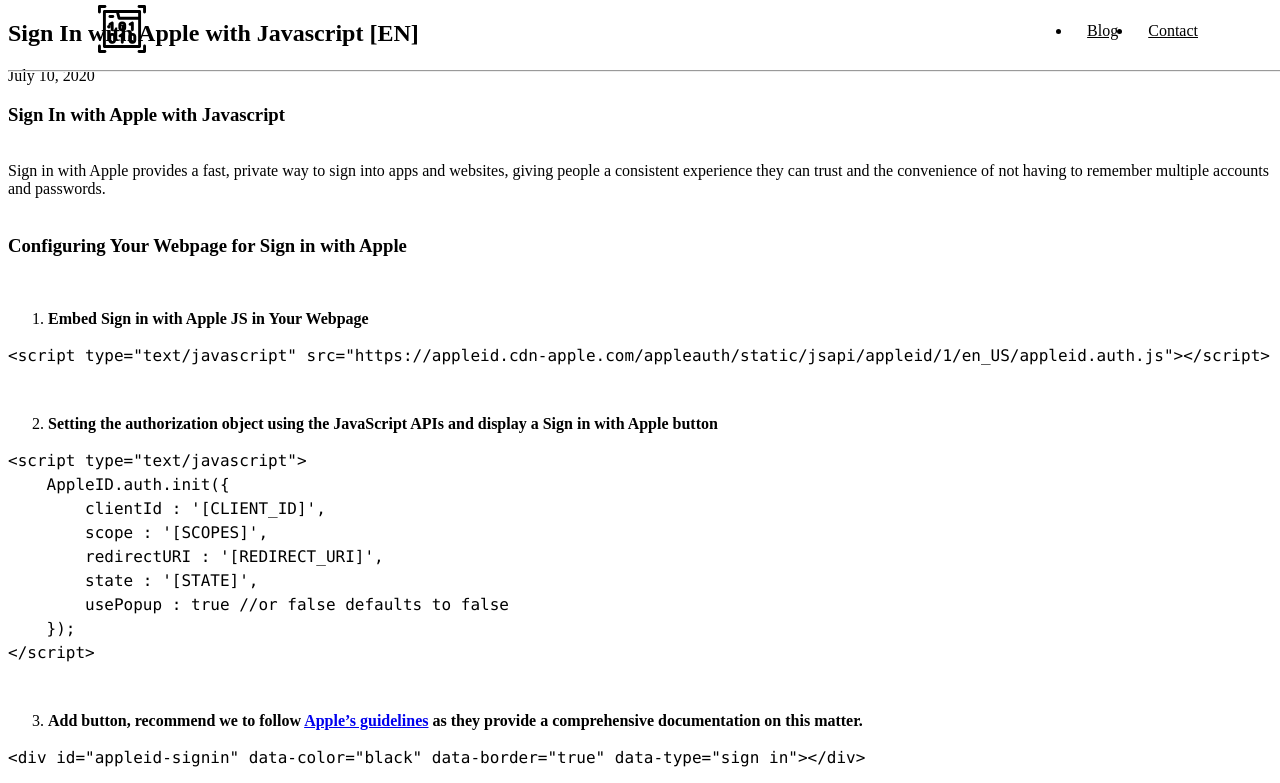
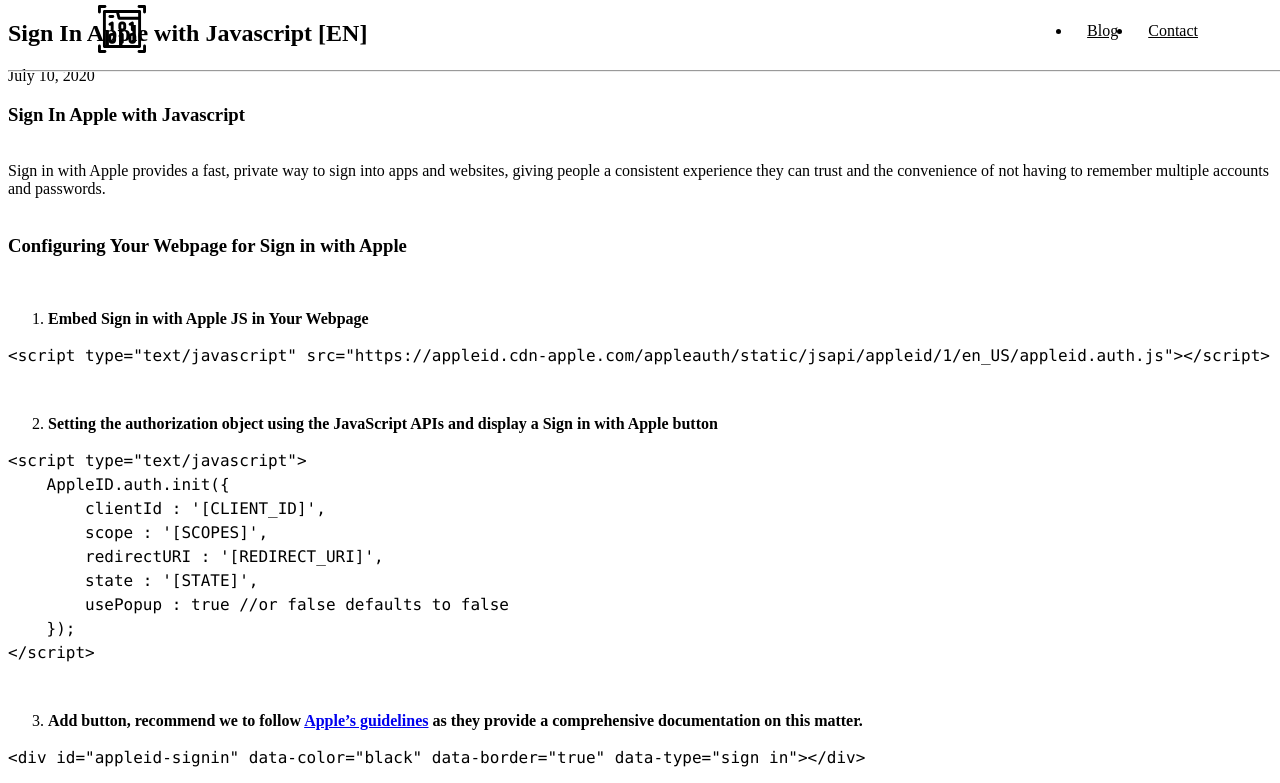
Before and after one commit to orivelton/orivelton.com, a Gatsby site: page /sign-in-with-apple-with-javascript/ in a window 1280 px wide. Shown: the top 783 px of the page. Built offline with nearby package versions, Linux system fonts and the light colour scheme; Gatsby itself is replaced by a stand-in of ours; some packages are replaced by stand-ins of ours; code samples lack their colours.

Commit message:
fix: title post

```diff
--- a/content/blog/sign-in-with-apple-with-javascript/index.md
+++ b/content/blog/sign-in-with-apple-with-javascript/index.md
@@ -1,10 +1,10 @@
 ---
-title: Sign In with Apple with Javascript [EN]
+title: Sign In Apple with Javascript [EN]
 date: "2020-07-10T22:12:03.284Z"
-description: "Sign In with Apple with Javascript"
+description: "Sign In Apple with Javascript"
 ---
 
-# Sign In with Apple with Javascript
+# Sign In Apple with Javascript
 
 <br />
 Sign in with Apple provides a fast, private way to sign into apps and websites, giving people a consistent experience they can trust and the convenience of not having to remember multiple accounts and passwords.
```
